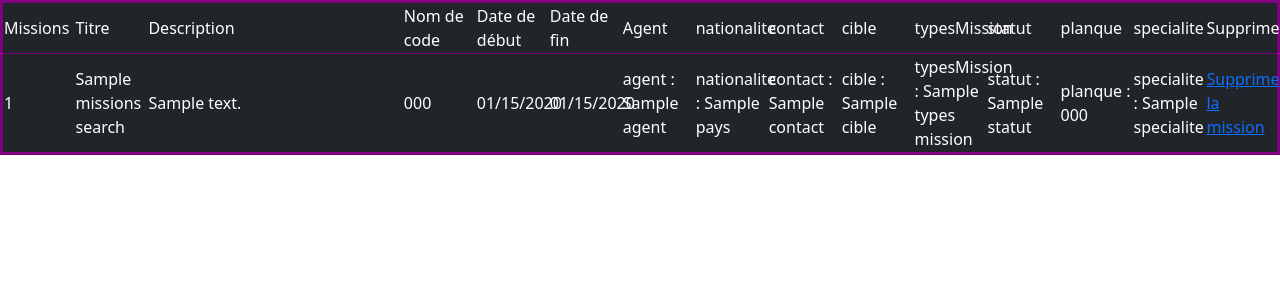
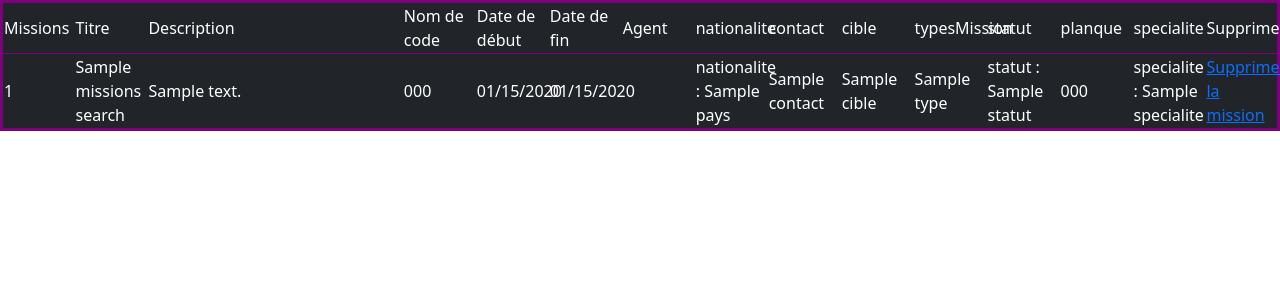
Before and after one commit to Nadia-ready/EVAL_STUDI_SecretAgence, a Symfony app: template templates/Admin/missionsSearch.html.twig in a window 1280 px wide. Shown: the part 88-388 px from the top of the page. Run offline with Twig, Linux system fonts and the light colour scheme; the template is opened without the code that fills it: most values are stand-ins (such as "Sample title", 1, 10 or a date in 2020); some libraries are stand-ins or nearby versions.

Commit message:
last commit

```diff
--- a/src/Entity/Contact.php
+++ b/src/Entity/Contact.php
@@ -108,7 +108,7 @@ class Contact
         return $this->date_naissance;
     }
 
-    public function setDateNaissance(string $date_naissance): self
+    public function setDateNaissance(\DateTimeInterface $date_naissance): self
     {
         $this->date_naissance = $date_naissance;
 
--- a/templates/Admin/missionsSearch.html.twig
+++ b/templates/Admin/missionsSearch.html.twig
@@ -33,13 +33,33 @@
                         <td>{{ mission.nomCode }}</td>
                         <td>{{ mission.dateDebut|date("m/d/Y") }}</td>
                         <td>{{ mission.dateFin|date("m/d/Y") }}</td>
-                        <td>agent : {{ mission.agent.nom }}</td>
+                        <td>
+                            {% for agent in mission.getAgents().toArray() %}
+                                {{ agent.nom }}
+                            {%  endfor %}
+                        </td>
                         <td>nationalite : {{ mission.nationalite.pays }}</td>
-                        <td>contact : {{ mission.contact.nom }}</td>
-                        <td>cible : {{ mission.cible.nom }}</td>
-                        <td>typesMission : {{ mission.typesMission.nom }}</td>
+                        <td>
+                            {% for contact in mission.contacts %}
+                                {{ contact.nom }}
+                            {%  endfor %}
+                        </td>
+                        <td>
+                            {% for cible in mission.cibles %}
+                                {{ cible.nom }}
+                            {%  endfor %}
+                        </td>
+                        <td>
+                            {% for typeMission in mission.type %}
+                                {{ typeMission.nom }}
+                            {%  endfor %}
+                        </td>
                         <td>statut : {{ mission.statut.nom }}</td>
-                        <td>planque : {{ mission.planque.code }}</td>
+                        <td>
+                            {% for planque in mission.planques %}
+                                {{ planque.nomCode }}
+                            {%  endfor %}
+                        </td>
                         <td>specialite : {{ mission.specialite.nom }}</td>
                         <td><a href="{{ path('admin_missions_liste_delete', {'id': mission.id }) }}">Supprimer la mission</a></td>
 
```
